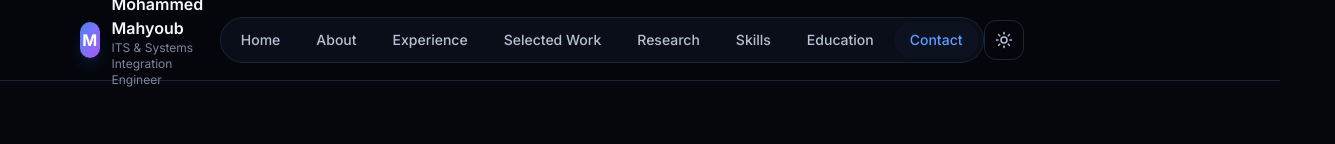
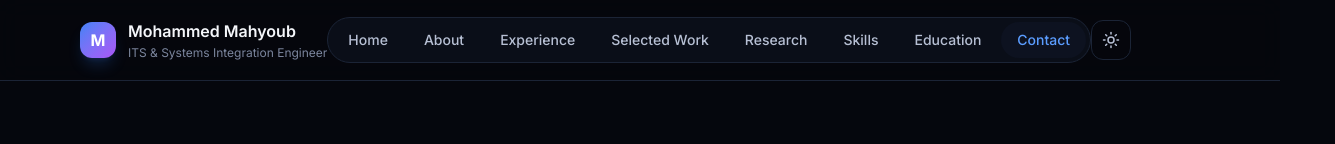
Before and after one commit to Mahyoub88/Mahyoub88.github.io, a React (Vite) app: page / in a window 1280 px wide. Shown: the top 144 px of the page, 1335 px wide, since content can reach past the window. Built offline with nearby package versions, Linux system fonts and the light colour scheme.

Commit message:
fix(header): keep the full name on one line
"Mohammed Mahyoub" is longer than the previous "M.Mahyoub" and wrapped
across two lines in the header lockup. The name no longer wraps and the
role line truncates instead of pushing the layout.

Written via AI Shared Memory MCP by Mahyoub88.

```diff
--- a/src/components/Header.tsx
+++ b/src/components/Header.tsx
@@ -78,14 +78,14 @@ export function Header() {
     <header className="sticky top-0 z-50 border-b border-[var(--border-1)] bg-[var(--surface-0)]/80 backdrop-blur-md">
       <Container className="flex h-20 items-center justify-between">
         <a href="#home" className="flex items-center gap-3">
-          <span className="flex h-9 w-9 items-center justify-center rounded-xl bg-gradient-to-br from-brand-blue-500 to-brand-purple-500 font-bold text-white shadow-lg shadow-brand-blue-500/20">
+          <span className="flex h-9 w-9 shrink-0 items-center justify-center rounded-xl bg-gradient-to-br from-brand-blue-500 to-brand-purple-500 font-bold text-white shadow-lg shadow-brand-blue-500/20">
             {content.brand.logoInitial}
           </span>
-          <span className="flex flex-col leading-none">
-            <span className="text-base font-semibold text-[var(--text-1)]">
+          <span className="flex min-w-0 flex-col gap-0.5 leading-none">
+            <span className="whitespace-nowrap text-base font-semibold text-[var(--text-1)]">
               {content.brand.name}
             </span>
-            <span className="text-xs text-[var(--text-3)]">{content.brand.title}</span>
+            <span className="truncate text-xs text-[var(--text-3)]">{content.brand.title}</span>
           </span>
         </a>
 
@@ -141,7 +141,7 @@ export function Header() {
         </div>
 
         <button
-          className="flex h-10 w-10 items-center justify-center rounded-xl border border-[var(--border-1)] text-[var(--text-2)] lg:hidden"
+          className="flex h-10 w-10 shrink-0 items-center justify-center rounded-xl border border-[var(--border-1)] text-[var(--text-2)] lg:hidden"
           onClick={() => setOpen((v) => !v)}
           aria-label="Toggle menu"
         >
```
